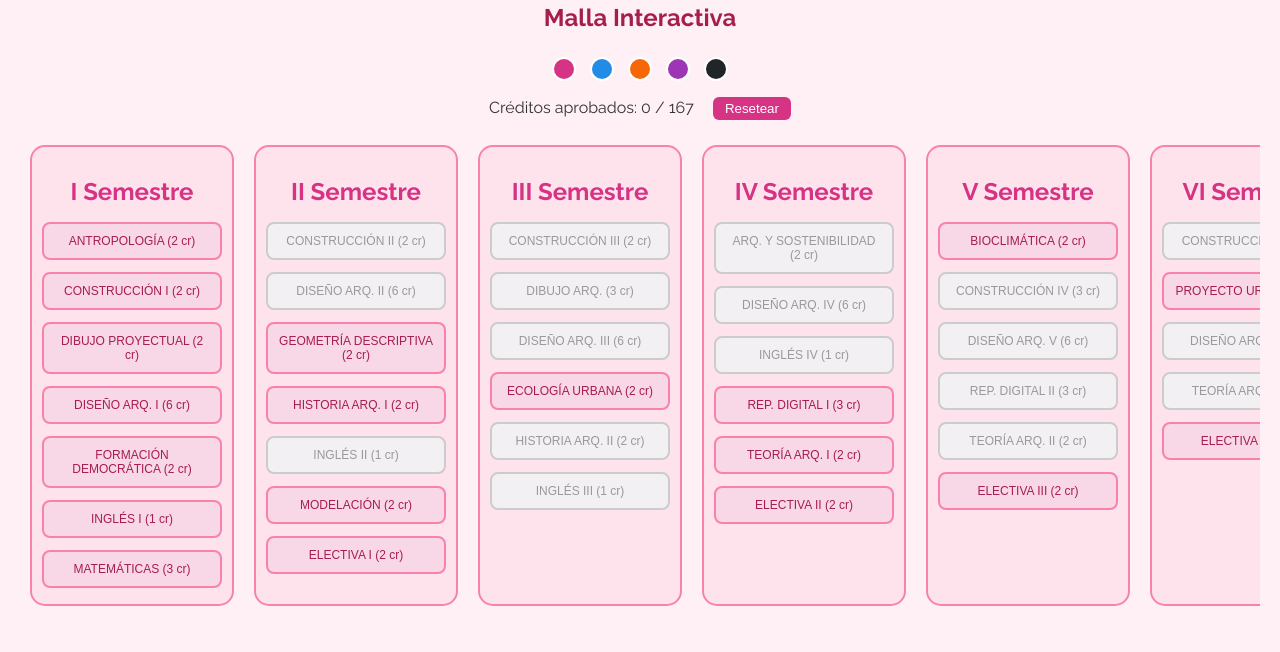
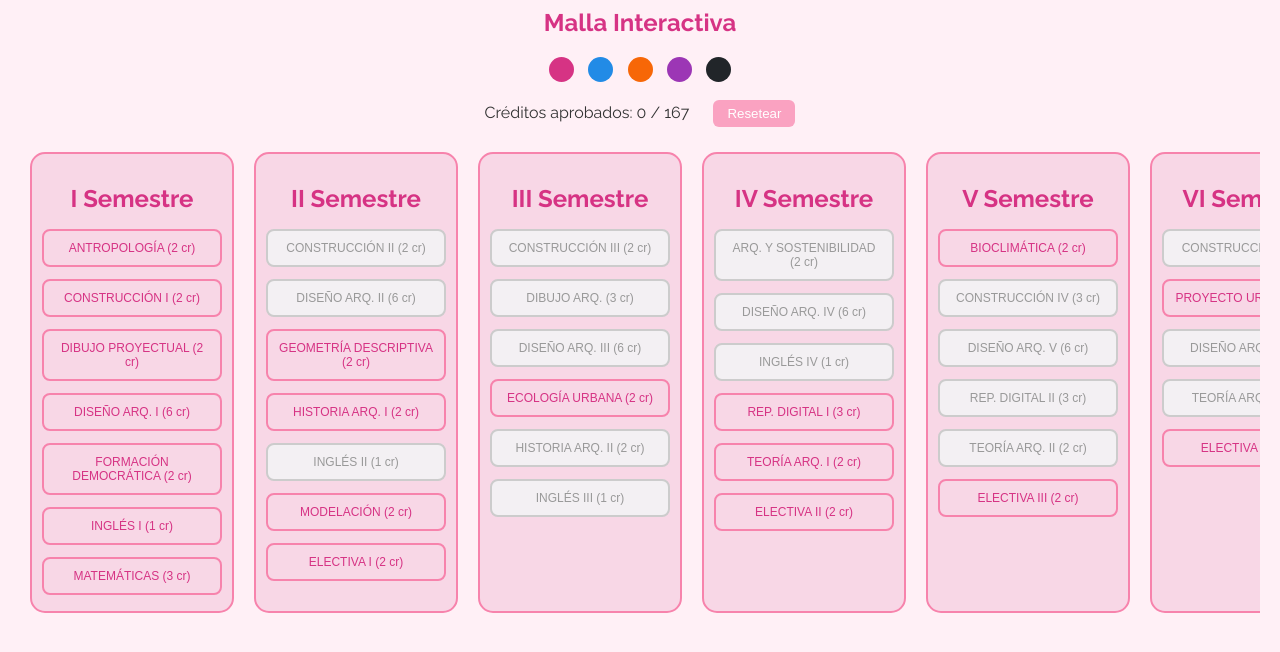
Before and after one commit to veronica-fe/Arquitectura_Colmayor, a plain HTML site: page index.html in a window 1280 px wide. Shown: the part 80-732 px from the top of the page. Drawn offline with Linux system fonts and the light colour scheme.

Commit message:
Update estilos.css

```diff
--- a/estilos.css
+++ b/estilos.css
@@ -1,15 +1,17 @@
 :root {
   --color-principal: #d63384;
   --color-fondo: #fff0f6;
+  --color-texto: #333;
+  --color-boton: #faa2c1;
+  --color-materia: #f8d7e6;
   --color-borde: #f783ac;
-  --color-texto: #a61e4d;
-  --color-aprobada: #ffe0f0;
+  --color-aprobada: #c2255c;
 }
 
 body {
   font-family: 'Raleway', sans-serif;
   background-color: var(--color-fondo);
-  color: #333;
+  color: var(--color-texto);
   margin: 0;
   padding: 20px;
   overflow-x: auto;
@@ -18,14 +20,14 @@ body {
 h1 {
   text-align: center;
   color: var(--color-principal);
-  margin-bottom: 0;
+  margin-bottom: 10px;
 }
 
 h2.subtitle {
   text-align: center;
-  color: var(--color-texto);
-  margin-top: 5px;
-  margin-bottom: 25px;
+  color: var(--color-principal);
+  margin-top: 0;
+  margin-bottom: 20px;
 }
 
 #colores-tema {
@@ -34,11 +36,11 @@ h2.subtitle {
 }
 
 .color-picker {
-  width: 24px;
-  height: 24px;
+  width: 25px;
+  height: 25px;
+  border: none;
+  margin: 0 5px;
   border-radius: 50%;
-  border: 2px solid #fff;
-  margin: 0 5px;
   cursor: pointer;
 }
 
@@ -49,11 +51,11 @@ h2.subtitle {
 }
 
 #resetear {
-  margin-left: 15px;
-  padding: 4px 12px;
-  background-color: var(--color-principal);
+  margin-left: 20px;
+  padding: 6px 14px;
+  background-color: var(--color-boton);
   border: none;
-  color: #fff;
+  color: white;
   border-radius: 6px;
   cursor: pointer;
 }
@@ -71,7 +73,7 @@ h2.subtitle {
   border: 2px solid var(--color-borde);
   padding: 10px;
   border-radius: 15px;
-  background-color: #ffe3ec;
+  background-color: var(--color-materia);
   display: flex;
   flex-direction: column;
   align-items: center;
@@ -86,8 +88,8 @@ h2.subtitle {
   margin: 6px 0;
   padding: 10px;
   font-size: 12px;
-  background-color: #f8d7e6;
-  color: var(--color-texto);
+  background-color: var(--color-materia);
+  color: var(--color-principal);
   border: 2px solid var(--color-borde);
   border-radius: 8px;
   cursor: pointer;
@@ -98,8 +100,7 @@ h2.subtitle {
 
 .materia.aprobada {
   background-color: var(--color-aprobada);
-  border-color: var(--color-principal);
-  text-decoration: line-through;
+  color: white;
 }
 
 .materia.bloqueada {
```
